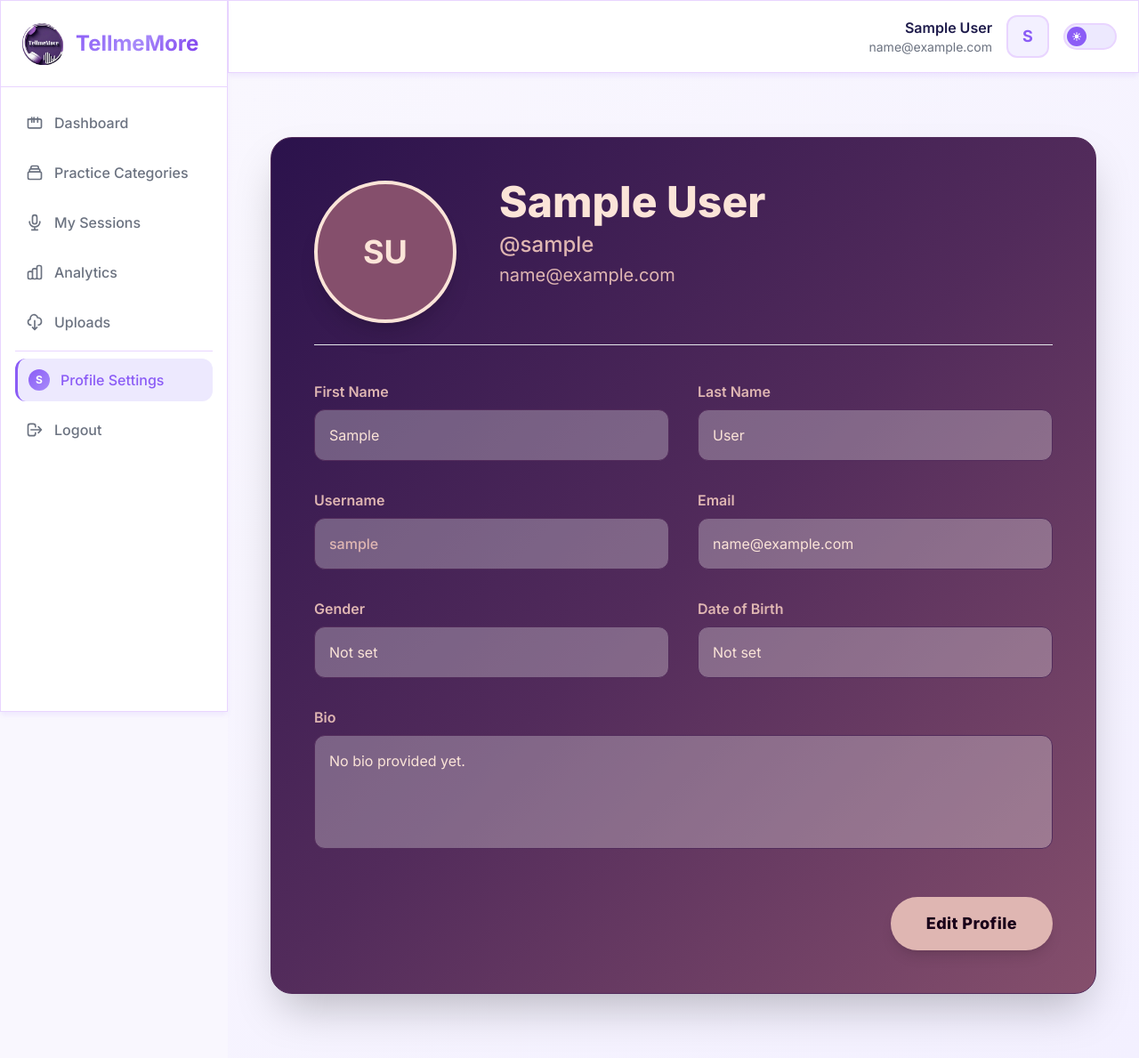
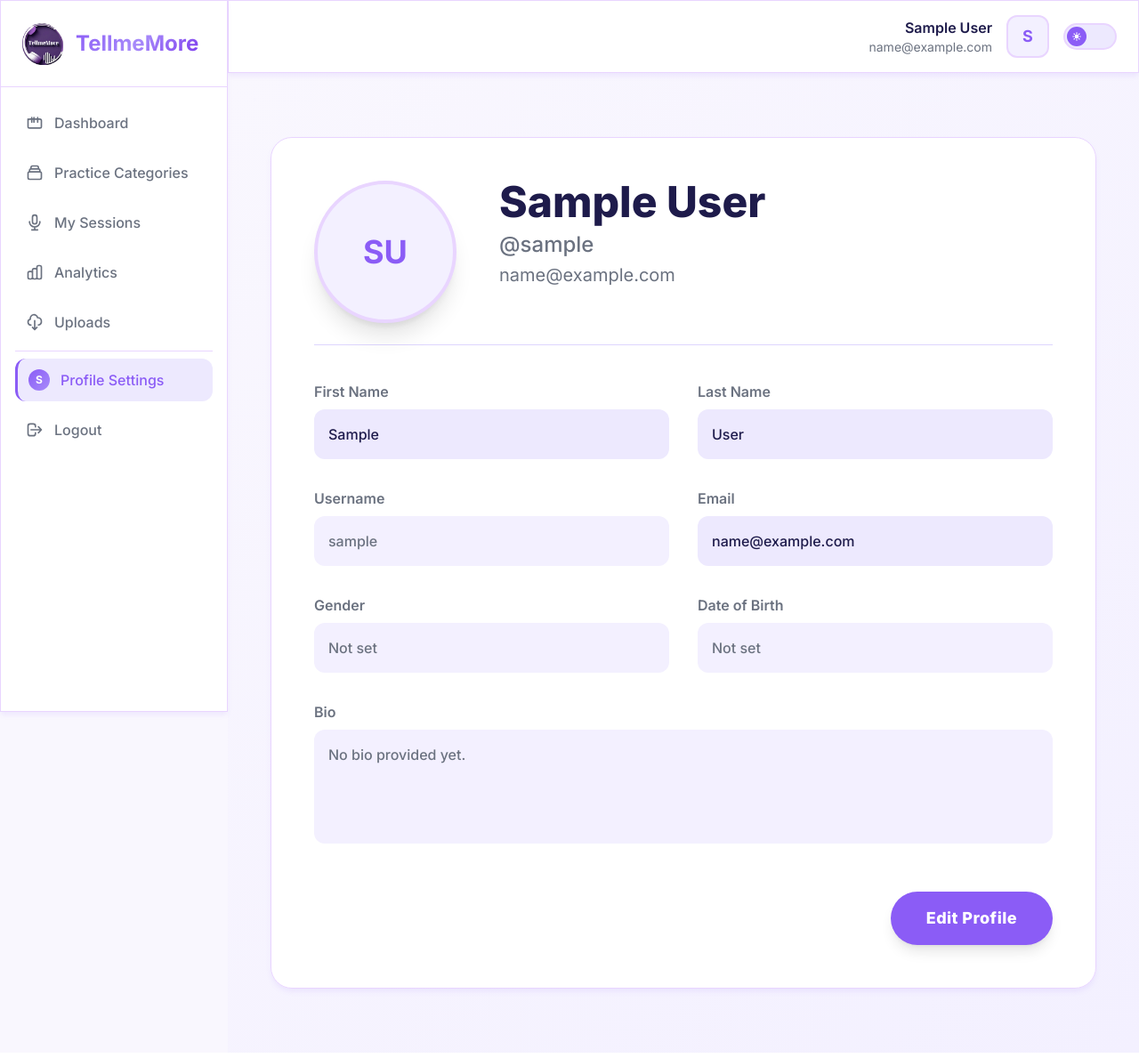
Before and after one commit to priyanshi01-coder/tellmemore_project, a Django app: page /dashboard/profile/ in a window 1280 px wide. Shown: the whole page at 89% size. Run offline with Django 5.2, Linux system fonts and the light colour scheme; the visitor is signed in with stand-in values (Sample User, id 1); data comes from the database, SQL or seed files in the repository; some libraries are stand-ins or nearby versions.

Commit message:
few changes

```diff
--- a/core/templates/contact_us.html
+++ b/core/templates/contact_us.html
@@ -108,7 +108,7 @@
                     <div>
                         <h4 class="font-semibold text-primary-200">Email Support</h4>
                         <a href="mailto:support@tellmemore.com"
-                            class="text-primary-300 hover:text-primary-100 transition duration-200">support@tellmemore.com</a>
+                            class="text-primary-300 hover:text-primary-100 transition duration-200"> priyanshikhandelwal75@gmail.com </a>
                     </div>
                 </div>
 
@@ -122,7 +122,7 @@
                     <div>
                         <h4 class="font-semibold text-primary-200">Call Us</h4>
                         <a href="tel:+1-555-123-4567"
-                            class="text-primary-300 hover:text-primary-100 transition duration-200">+1 (555) 123-4567</a>
+                            class="text-primary-300 hover:text-primary-100 transition duration-200">+91 9997278559</a>
                     </div>
                 </div>
 
--- a/dashboard/templates/dashboard/profile.html
+++ b/dashboard/templates/dashboard/profile.html
@@ -3,112 +3,118 @@
 
 {% block extra_head %}
 <style>
-    /* Define custom colors from the provided palette */
-    :root {
-        --color-primary-dark: #190019; /* Darkest */
-        --color-secondary-dark: #2B124C;
-        --color-primary-mid: #522B5B;
-        --color-secondary-mid: #854F6C;
-        --color-light-accent: #DFB6B2;
-        --color-lightest: #FBE4D8; /* Lightest */
+    /* This style block ensures proper contrast for inputs in both themes. */
+
+    /* Glow effect for inputs (using the theme's primary accent color) */
+    .glow-input:focus {
+        box-shadow: 0 0 0 3px var(--color-accent-primary), 0 0 8px var(--color-shadow);
+        border-color: var(--color-accent-primary);
+        transition: all 0.3s ease-in-out;
     }
 
-    /* Apply custom colors to Tailwind classes */
-    .bg-gradient-profile-card {
-        background: linear-gradient(135deg, var(--color-secondary-dark), var(--color-primary-mid), var(--color-secondary-mid));
+    /* --- LIGHT MODE Input Styles (Default - High Contrast) --- */
+
+    /* Enabled-style fields (First Name, Last Name, Email) */
+    .profile-input-bg {
+        /* FIX: Use a lighter, accent-tinted background for good contrast in Light Mode */
+        background-color: var(--color-accent-light); /* #EDE9FE */
+        border-color: var(--color-border-primary);
+        color: var(--color-text-primary);
+        font-weight: 500;
     }
-    .text-primary-dark { color: var(--color-primary-dark); }
-    .text-secondary-dark { color: var(--color-secondary-dark); }
-    .text-primary-mid { color: var(--color-primary-mid); }
-    .text-secondary-mid { color: var(--color-secondary-mid); }
-    .text-light-accent { color: var(--color-light-accent); }
-    .text-lightest { color: var(--color-lightest); }
 
-    .bg-primary-dark { background-color: var(--color-primary-dark); }
-    .bg-secondary-dark { background-color: var(--color-secondary-dark); }
-    .bg-primary-mid { background-color: var(--color-primary-mid); }
-    .bg-secondary-mid { background-color: var(--color-secondary-mid); }
-    .bg-light-accent { background-color: var(--color-light-accent); }
-    .bg-lightest { background-color: var(--color-lightest); }
+    /* Disabled/Read-only fields (Username, Gender, DOB, Bio) */
+    .read-only-input {
+        /* FIX: Use the tertiary background for contrast */
+        background-color: var(--color-bg-tertiary); /* #F3F0FF */
+        border-color: var(--color-border-secondary);
+        color: var(--color-text-secondary);
+        font-weight: 500;
+    }
 
-    .border-primary-dark { border-color: var(--color-primary-dark); }
-    .border-secondary-dark { border-color: var(--color-secondary-dark); }
-    .border-primary-mid { border-color: var(--color-primary-mid); }
-    .border-secondary-mid { border-color: var(--color-secondary-mid); }
-    .border-light-accent { border-color: var(--color-light-accent); }
-    .border-lightest { border-color: var(--color-lightest); }
+    /* --- DARK MODE Overrides for Blending/Contrast FIX --- */
 
-    /* Glow effect for inputs (using lightest accent color) */
-    .glow-input:focus {
-        box-shadow: 0 0 0 3px rgba(223, 182, 178, 0.5), 0 0 8px rgba(223, 182, 178, 0.8); /* DFB6B2 with opacity */
-        border-color: var(--color-light-accent);
-        transition: all 0.3s ease-in-out;
+    .dark .profile-input-bg {
+        /* NEW FIX: Use the distinct darker tertiary color (#334155).
+        This is lighter than the glass card (#1E293B), ensuring it stands out. */
+        background-color: var(--color-bg-tertiary);
+        border-color: var(--color-border-primary);
+        color: var(--color-text-primary);
     }
+
+    .dark .read-only-input {
+        /* NEW FIX: Use the primary color (#0F172A).
+        This is darker than the glass card (#1E293B), ensuring it sinks below the surface and is visible. */
+        background-color: var(--color-bg-primary);
+        border-color: var(--color-border-secondary);
+        color: var(--color-text-secondary);
+    }
+
 </style>
 {% endblock %}
 
 {% block content %}
 <div class="min-h-screen flex items-center justify-center px-6 py-12">
-    <div class="w-full max-w-5xl bg-gradient-profile-card rounded-3xl shadow-2xl p-8 md:p-12 backdrop-blur-sm border border-primary-mid">
+    <div class="w-full max-w-5xl glass rounded-3xl p-8 md:p-12">
 
-        <div class="flex flex-col md:flex-row items-center md:items-start gap-6 md:gap-12 mb-10 pb-6 border-b border-primary-mid/50">
+        <div class="flex flex-col md:flex-row items-center md:items-start gap-6 md:gap-12 mb-10 pb-6 border-b border-[var(--color-border-secondary)]">
             {% if profile.profile_picture %}
-                <img src="{{ profile.profile_picture.url }}" alt="Profile Picture" class="w-32 h-32 md:w-40 md:h-40 rounded-full border-4 border-lightest shadow-xl object-cover hover:scale-105 transition duration-300 transform">
+                <img src="{{ profile.profile_picture.url }}" alt="Profile Picture" class="w-32 h-32 md:w-40 md:h-40 rounded-full border-4 border-[var(--color-accent-light)] shadow-xl object-cover hover:scale-105 transition duration-300 transform">
             {% else %}
-                <div class="w-32 h-32 md:w-40 md:h-40 rounded-full bg-secondary-mid flex items-center justify-center text-lightest text-4xl font-bold shadow-xl border-4 border-lightest flex-shrink-0">
+                <div class="w-32 h-32 md:w-40 md:h-40 rounded-full bg-[var(--color-bg-tertiary)] flex items-center justify-center text-[var(--color-accent-primary)] text-4xl font-bold shadow-xl border-4 border-[var(--color-border-primary)] flex-shrink-0">
                     {{ user.first_name.0|default:'J' }}{{ user.last_name.0|default:'P' }}
                 </div>
             {% endif %}
 
             <div class="text-center md:text-left">
-                <h2 class="text-4xl md:text-5xl font-extrabold text-lightest leading-tight">{{ user.first_name }} {{ user.last_name }}</h2>
-                <p class="text-light-accent text-xl md:text-2xl mt-2 font-medium hover:text-lightest transition duration-300">@{{ user.username }}</p>
-                <p class="text-light-accent text-lg md:text-xl mt-1 hover:text-lightest transition duration-300">{{ user.email }}</p>
+                <h2 class="text-4xl md:text-5xl font-extrabold text-[var(--color-text-primary)] leading-tight">{{ user.first_name }} {{ user.last_name }}</h2>
+                <p class="text-[var(--color-text-secondary)] text-xl md:text-2xl mt-2 font-medium hover:text-[var(--color-accent-primary)] transition duration-300">@{{ user.username }}</p>
+                <p class="text-[var(--color-text-secondary)] text-lg md:text-xl mt-1 hover:text-[var(--color-accent-primary)] transition duration-300">{{ user.email }}</p>
             </div>
         </div>
 
-        <div class="grid grid-cols-1 md:grid-cols-2 gap-8 text-lightest">
+        <div class="grid grid-cols-1 md:grid-cols-2 gap-8 text-[var(--color-text-primary)]">
             <div>
-                <label class="block font-semibold mb-2 text-light-accent">First Name</label>
+                <label class="block font-semibold mb-2 text-[var(--color-text-secondary)]">First Name</label>
                 <input type="text" value="{{ user.first_name }}" disabled
-                       class="w-full p-4 rounded-xl bg-secondary-dark/50 border border-primary-mid text-lightest placeholder-light-accent focus:outline-none glow-input">
+                        class="w-full p-4 rounded-xl profile-input-bg focus:outline-none glow-input placeholder-[var(--color-text-muted)]">
             </div>
             <div>
-                <label class="block font-semibold mb-2 text-light-accent">Last Name</label>
+                <label class="block font-semibold mb-2 text-[var(--color-text-secondary)]">Last Name</label>
                 <input type="text" value="{{ user.last_name }}" disabled
-                       class="w-full p-4 rounded-xl bg-secondary-dark/50 border border-primary-mid text-lightest placeholder-light-accent focus:outline-none glow-input">
+                        class="w-full p-4 rounded-xl profile-input-bg focus:outline-none glow-input placeholder-[var(--color-text-muted)]">
             </div>
             <div>
-                <label class="block font-semibold mb-2 text-light-accent">Username</label>
+                <label class="block font-semibold mb-2 text-[var(--color-text-secondary)]">Username</label>
                 <input type="text" value="{{ user.username }}" disabled
-                       class="w-full p-4 rounded-xl bg-secondary-dark/30 border border-primary-mid text-light-accent font-medium focus:outline-none">
+                        class="w-full p-4 rounded-xl read-only-input focus:outline-none">
             </div>
             <div>
-                <label class="block font-semibold mb-2 text-light-accent">Email</label>
+                <label class="block font-semibold mb-2 text-[var(--color-text-secondary)]">Email</label>
                 <input type="email" value="{{ user.email }}" disabled
-                       class="w-full p-4 rounded-xl bg-secondary-dark/50 border border-primary-mid text-lightest placeholder-light-accent focus:outline-none glow-input">
+                        class="w-full p-4 rounded-xl profile-input-bg focus:outline-none glow-input placeholder-[var(--color-text-muted)]">
             </div>
             <div>
-                <label class="block font-semibold mb-2 text-light-accent">Gender</label>
+                <label class="block font-semibold mb-2 text-[var(--color-text-secondary)]">Gender</label>
                 <input type="text" value="{{ profile.get_gender_display|default:'Not set' }}" disabled
-                       class="w-full p-4 rounded-xl bg-secondary-dark/30 border border-primary-mid text-lightest focus:outline-none">
+                        class="w-full p-4 rounded-xl read-only-input focus:outline-none">
             </div>
             <div>
-                <label class="block font-semibold mb-2 text-light-accent">Date of Birth</label>
+                <label class="block font-semibold mb-2 text-[var(--color-text-secondary)]">Date of Birth</label>
                 <input type="text" value="{{ profile.dob|date:'d M Y'|default:'Not set' }}" disabled
-                       class="w-full p-4 rounded-xl bg-secondary-dark/30 border border-primary-mid text-lightest focus:outline-none">
+                        class="w-full p-4 rounded-xl read-only-input focus:outline-none">
             </div>
             <div class="md:col-span-2">
-                <label class="block font-semibold mb-2 text-light-accent">Bio</label>
+                <label class="block font-semibold mb-2 text-[var(--color-text-secondary)]">Bio</label>
                 <textarea disabled
-                          class="w-full p-4 rounded-xl bg-secondary-dark/30 border border-primary-mid text-lightest h-32 resize-none focus:outline-none">{{ profile.bio|default:'No bio provided yet.' }}</textarea>
+                          class="w-full p-4 rounded-xl read-only-input h-32 resize-none focus:outline-none">{{ profile.bio|default:'No bio provided yet.' }}</textarea>
             </div>
         </div>
 
         <div class="mt-12 flex justify-center md:justify-end">
             <a href="{% url 'dashboard:profile_edit' %}"
-               class="px-10 py-4 bg-light-accent text-primary-dark font-extrabold rounded-full shadow-lg
-                      hover:bg-lightest hover:scale-105 transition duration-300 transform tracking-wide text-lg">
+               class="px-10 py-4 bg-[var(--color-accent-primary)] text-white font-extrabold rounded-full shadow-lg
+                      hover:bg-[var(--color-accent-hover)] hover:scale-105 transition duration-300 transform tracking-wide text-lg">
                 Edit Profile
             </a>
         </div>
```
Also changed, not shown: dashboard/templates/dashboard/profile_edit.html (+69 -44 lines).
